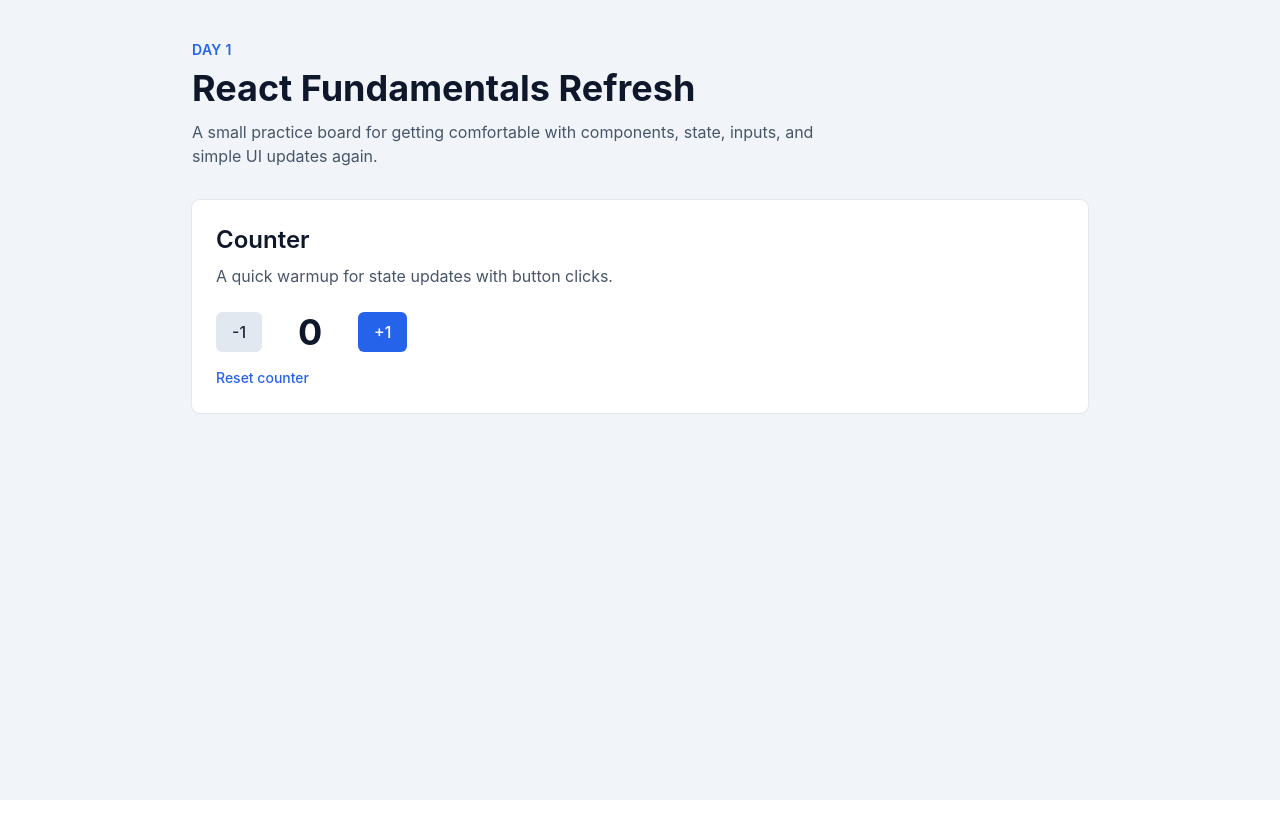
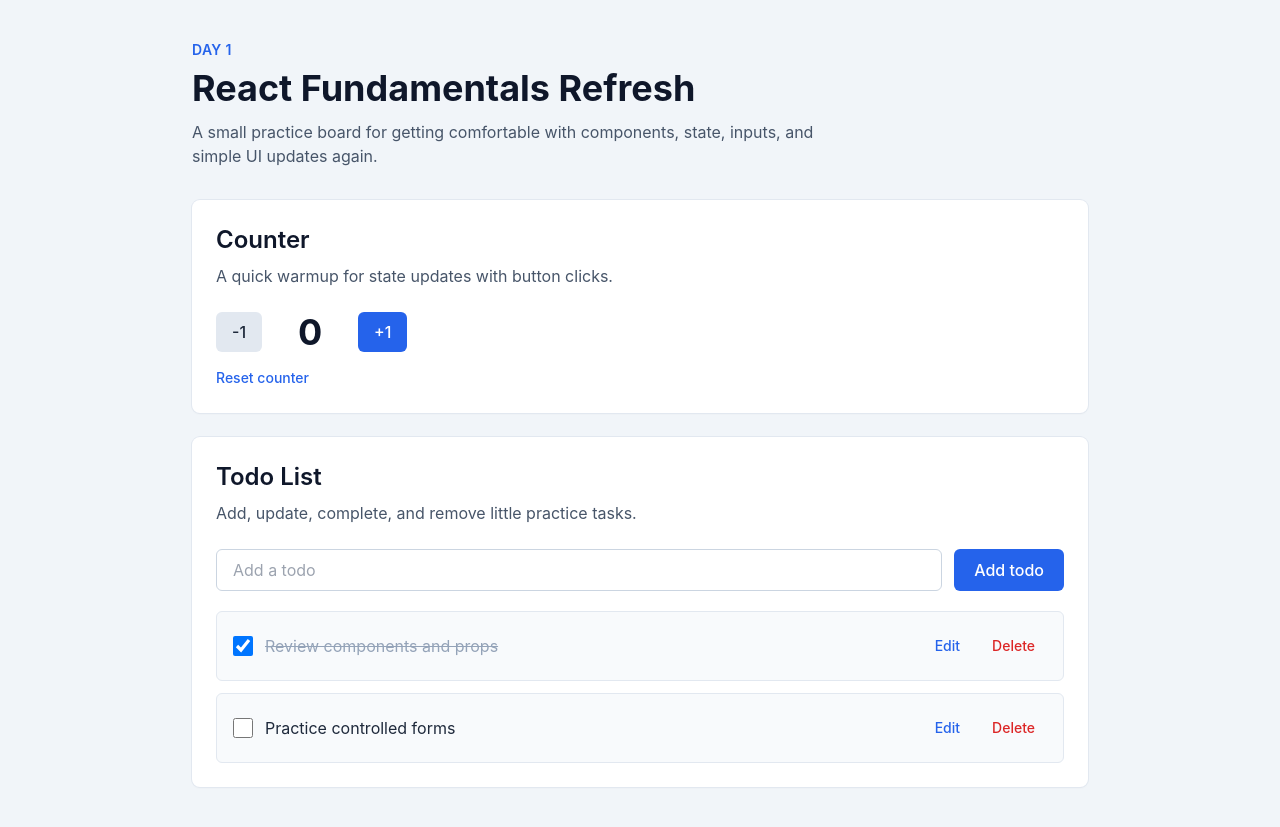
Before and after one commit to Ketanraichura/New-project, a React (Vite) app: page / in a window 1280 px wide. Before the commit the page ends 800 px from the top, so only its background shows below. Built offline with nearby package versions, Linux system fonts and the light colour scheme.

Commit message:
Add todo CRUD functionality

```diff
--- a/src/App.jsx
+++ b/src/App.jsx
@@ -1,4 +1,5 @@
 import Counter from './components/Counter.jsx';
+import TodoList from './components/TodoList.jsx';
 
 function App() {
   return (
@@ -15,6 +16,7 @@
 
         <div className="mt-8 grid gap-6">
           <Counter />
+          <TodoList />
         </div>
       </section>
     </main>
--- /dev/null
+++ b/src/components/TodoList.jsx
@@ -0,0 +1,163 @@
+import { useState } from 'react';
+
+const startingTodos = [
+  {
+    id: 1,
+    text: 'Review components and props',
+    isComplete: true,
+  },
+  {
+    id: 2,
+    text: 'Practice controlled forms',
+    isComplete: false,
+  },
+];
+
+function TodoList() {
+  const [todos, setTodos] = useState(startingTodos);
+  const [todoText, setTodoText] = useState('');
+  const [editingId, setEditingId] = useState(null);
+  const [editingText, setEditingText] = useState('');
+
+  const addTodo = (event) => {
+    event.preventDefault();
+
+    const cleanText = todoText.trim();
+
+    if (!cleanText) {
+      return;
+    }
+
+    const nextTodo = {
+      id: Date.now(),
+      text: cleanText,
+      isComplete: false,
+    };
+
+    setTodos([nextTodo, ...todos]);
+    setTodoText('');
+  };
+
+  const toggleTodo = (id) => {
+    setTodos(
+      todos.map((todo) =>
+        todo.id === id ? { ...todo, isComplete: !todo.isComplete } : todo,
+      ),
+    );
+  };
+
+  const startEditing = (todo) => {
+    setEditingId(todo.id);
+    setEditingText(todo.text);
+  };
+
+  const saveTodo = (id) => {
+    const cleanText = editingText.trim();
+
+    if (!cleanText) {
+      return;
+    }
+
+    setTodos(
+      todos.map((todo) =>
+        todo.id === id ? { ...todo, text: cleanText } : todo,
+      ),
+    );
+    setEditingId(null);
+    setEditingText('');
+  };
+
+  const deleteTodo = (id) => {
+    setTodos(todos.filter((todo) => todo.id !== id));
+  };
+
+  return (
+    <section className="rounded-lg bg-white p-6 shadow-sm ring-1 ring-slate-200">
+      <h2 className="text-2xl font-semibold">Todo List</h2>
+      <p className="mt-2 text-slate-600">
+        Add, update, complete, and remove little practice tasks.
+      </p>
+
+      <form className="mt-6 flex flex-col gap-3 sm:flex-row" onSubmit={addTodo}>
+        <input
+          className="min-w-0 flex-1 rounded-md border border-slate-300 px-4 py-2 outline-none focus:border-blue-500 focus:ring-2 focus:ring-blue-100"
+          onChange={(event) => setTodoText(event.target.value)}
+          placeholder="Add a todo"
+          type="text"
+          value={todoText}
+        />
+        <button
+          className="rounded-md bg-blue-600 px-5 py-2 font-medium text-white hover:bg-blue-700"
+          type="submit"
+        >
+          Add todo
+        </button>
+      </form>
+
+      <ul className="mt-5 space-y-3">
+        {todos.map((todo) => (
+          <li
+            className="rounded-md border border-slate-200 bg-slate-50 p-4"
+            key={todo.id}
+          >
+            {editingId === todo.id ? (
+              <div className="flex flex-col gap-3 sm:flex-row">
+                <input
+                  className="min-w-0 flex-1 rounded-md border border-slate-300 px-3 py-2 outline-none focus:border-blue-500 focus:ring-2 focus:ring-blue-100"
+                  onChange={(event) => setEditingText(event.target.value)}
+                  type="text"
+                  value={editingText}
+                />
+                <button
+                  className="rounded-md bg-slate-900 px-4 py-2 text-sm font-medium text-white hover:bg-slate-700"
+                  onClick={() => saveTodo(todo.id)}
+                  type="button"
+                >
+                  Save
+                </button>
+              </div>
+            ) : (
+              <div className="flex flex-col gap-3 sm:flex-row sm:items-center">
+                <label className="flex flex-1 items-center gap-3">
+                  <input
+                    checked={todo.isComplete}
+                    className="h-5 w-5 rounded border-slate-300 text-blue-600 focus:ring-blue-500"
+                    onChange={() => toggleTodo(todo.id)}
+                    type="checkbox"
+                  />
+                  <span
+                    className={
+                      todo.isComplete
+                        ? 'text-slate-400 line-through'
+                        : 'text-slate-800'
+                    }
+                  >
+                    {todo.text}
+                  </span>
+                </label>
+                <div className="flex gap-2">
+                  <button
+                    className="rounded-md px-3 py-2 text-sm font-medium text-blue-600 hover:bg-blue-50"
+                    onClick={() => startEditing(todo)}
+                    type="button"
+                  >
+                    Edit
+                  </button>
+                  <button
+                    className="rounded-md px-3 py-2 text-sm font-medium text-red-600 hover:bg-red-50"
+                    onClick={() => deleteTodo(todo.id)}
+                    type="button"
+                  >
+                    Delete
+                  </button>
+                </div>
+              </div>
+            )}
+          </li>
+        ))}
+      </ul>
+    </section>
+  );
+}
+
+export default TodoList;
```
